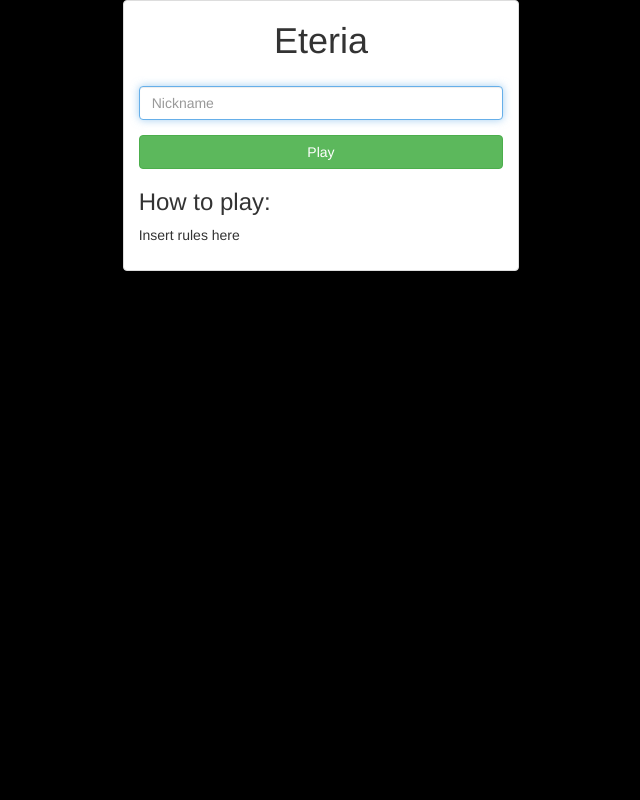
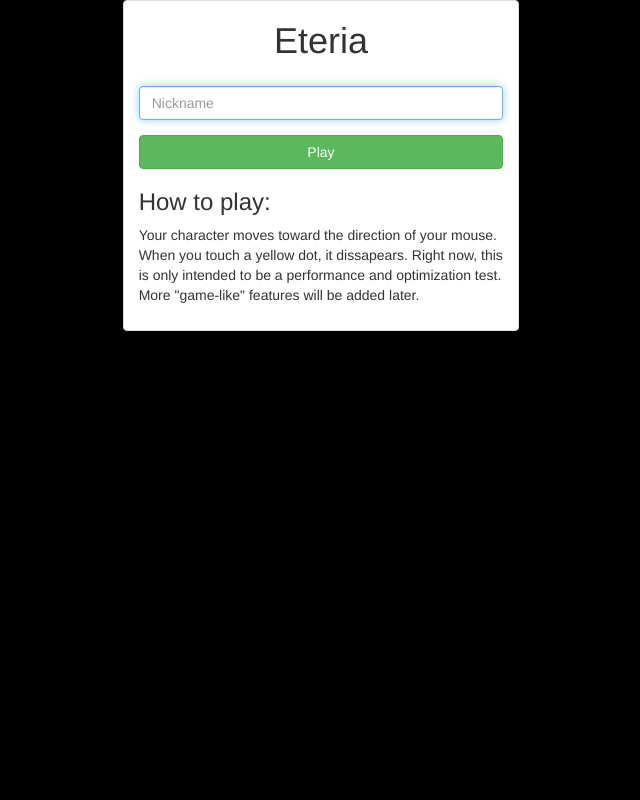
Before and after one commit to dpleshkov/eteria, a Python web app: template templates/index2.html in a window 1280 px wide; the page is wider, and only the part inside the window is pictured. Shown: that part, without its empty margins (319-959 px from the left). Run offline with Jinja, Linux system fonts and the light colour scheme; the template is opened without the code that fills it, so the values that code supplies are empty; some libraries are stand-ins or nearby versions.

Commit message:
Added description

```diff
--- a/templates/index2.html
+++ b/templates/index2.html
@@ -33,7 +33,10 @@
                             <button type="submit" class="btn btn-success" style="width: 100%">Play</button>
                         </form>
                         <h3>How to play:</h3>
-                        <p>Insert rules here</p>
+                        <p>Your character moves toward the direction of your mouse.
+                            When you touch a yellow dot, it dissapears.
+                            Right now, this is only intended to be a performance and optimization test.
+                            More "game-like" features will be added later.</p>
                     </div>
                 </div>
             </div>
```
